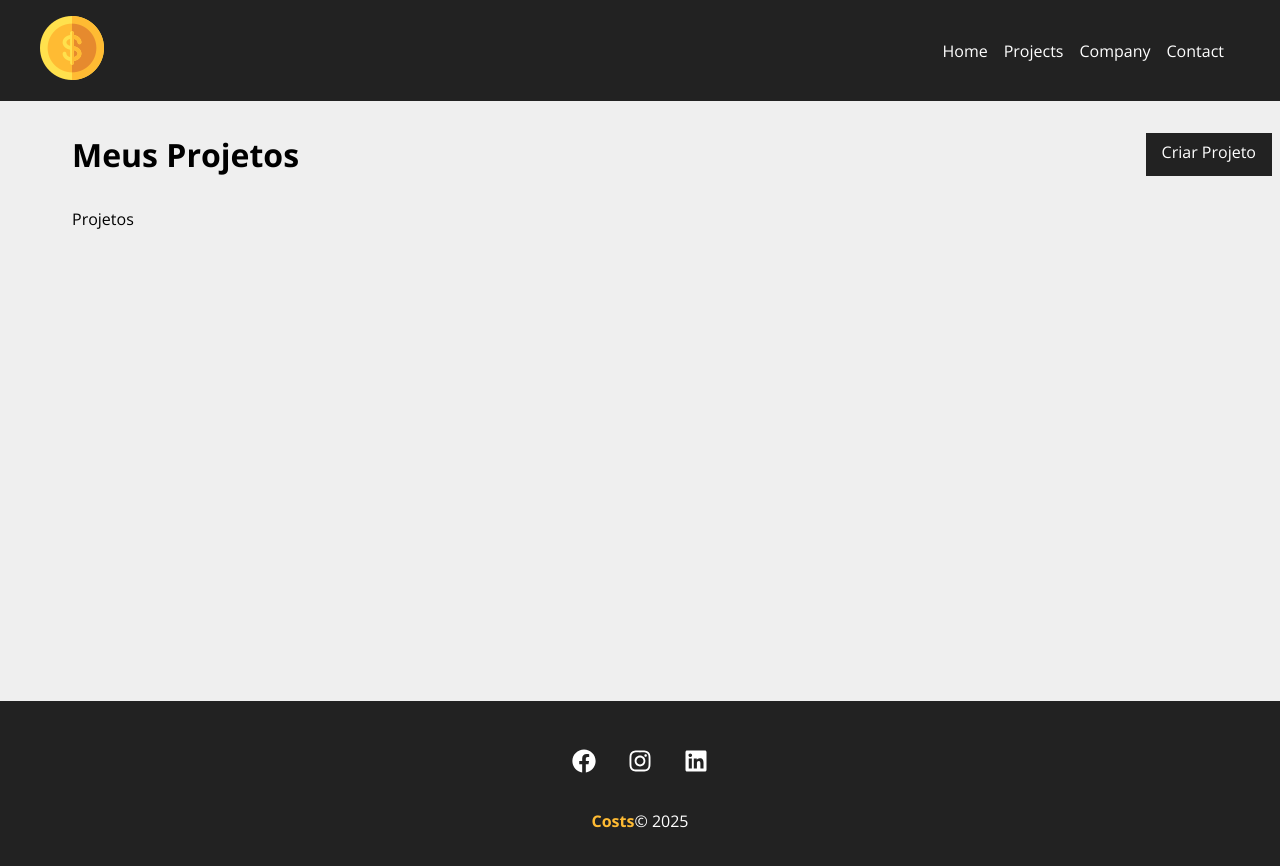
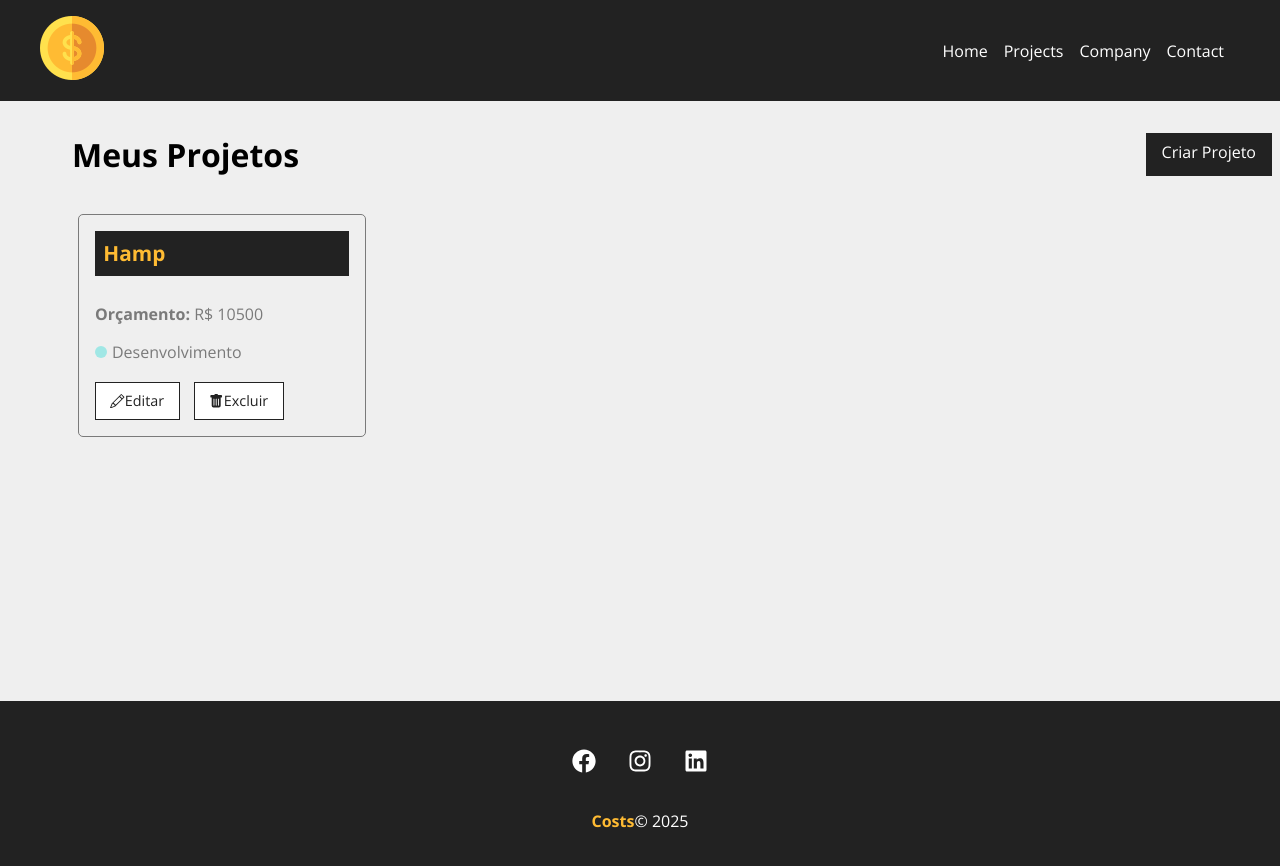
Before and after one commit to alveshenriique/projeto-react, a React (Create React App) app: page /projects in a window 1280 px wide. Shown: the top 866 px of the page. Built offline with nearby package versions, Linux system fonts and the light colour scheme; data requests are answered from the project's data file.

Commit message:
Adiciona projetos na pagina projects

```diff
--- a/db.json
+++ b/db.json
@@ -1,51 +1,9 @@
 {
   "projects": [
     {
-      "id": "4fb0",
-      "category": {
-        "id": "4",
-        "name": "Planejamento"
-      },
-      "cost": 0,
-      "services": []
-    },
-    {
-      "id": "3a98",
+      "id": "8c05",
       "name": " Hamp",
-      "budget": "1200",
-      "category": {
-        "id": "2",
-        "name": "Desenvolvimento"
-      },
-      "cost": 0,
-      "services": []
-    },
-    {
-      "id": "dba7",
-      "name": " Lib",
-      "budget": "3000",
-      "category": {
-        "id": "3",
-        "name": "Design"
-      },
-      "cost": 0,
-      "services": []
-    },
-    {
-      "id": "9876",
-      "name": " Lib",
-      "budget": "5000",
-      "category": {
-        "id": "1",
-        "name": "Infra"
-      },
-      "cost": 0,
-      "services": []
-    },
-    {
-      "id": "80cd",
-      "name": " Lib",
-      "budget": "1200",
+      "budget": "10500",
       "category": {
         "id": "2",
         "name": "Desenvolvimento"
--- a/src/components/pages/Projects.js
+++ b/src/components/pages/Projects.js
@@ -1,15 +1,34 @@
 import { useLocation } from "react-router-dom";
+import { useState, useEffect } from "react";
 import Message from "../layouts/Message";
 import Container from "../layouts/Container";
 import LinkButton from "../layouts/LinkButton";
 import styles from "./Projects.module.css";
+import ProjectCard from "../projects/ProjectCard";
 
 function Projects() {
+  const [projects, setProjects] = useState([]);
+
   const location = useLocation();
   let message = "";
   if (location.state) {
     message = location.state.message;
   }
+
+  useEffect(() => {
+    fetch('http://localhost:5000/projects', {
+      method: 'GET',
+      headers: {
+        "Content-Type": "application/json",
+      },
+    })
+      .then((resp) => resp.json())
+      .then((data) => {
+        setProjects(data);
+      })
+      .catch((err) => console.log(err));
+  }, []);
+
   return (
     <div className={styles.project_container}>
       <div className={styles.title_container}>
@@ -18,7 +37,16 @@
       </div>
       {message && <Message type="success" msg={message} />}
       <Container customClass="start">
-        <p>Projetos</p>
+        {projects.length > 0 &&
+          projects.map((project) => (
+            <ProjectCard
+              name={project.name}
+              id={project.id}
+              budget={project.budget}
+              category={project.category.name}
+              key={project.id}
+            />
+          ))}
       </Container>
     </div>
   );
--- /dev/null
+++ b/src/components/projects/ProjectCard.js
@@ -0,0 +1,27 @@
+import styles from "./ProjectCard.module.css";
+import { Link } from "react-router-dom";
+import { BsPencil, BsFillTrashFill } from "react-icons/bs";
+
+function ProjectCard({ id, name, budget, category, handleRemove }) {
+  return (
+    <div className={styles.project_card}>
+      <h4>{name}</h4>
+      <p>
+        <span>Orçamento:</span> R$ {budget}
+      </p>
+      <p className={styles.category_text}>
+        <span className={`${styles[category.toLowerCase()]}`}></span> {category}
+      </p>
+      <div className={styles.project_card_actions}>
+        <Link to="/">
+        <BsPencil /> Editar
+        </Link>
+        <button>
+            <BsFillTrashFill/> Excluir
+        </button>
+      </div>
+    </div>
+  );
+}
+
+export default ProjectCard;
--- /dev/null
+++ b/src/components/projects/ProjectCard.module.css
@@ -0,0 +1,87 @@
+.project_card {
+  padding: 1em;
+  border: 1px solid #7a7a7a;
+  border-radius: 5px;
+  width: 24%;
+  margin: 0.5%;
+}
+
+.project_card h4 {
+  background-color: #222;
+  color: #ffbb33;
+  padding: 0.4em;
+  margin-bottom: 1.3em;
+  font-size: 1.3em;
+}
+
+.project_card p {
+  color: #7a7a7a;
+  margin-bottom: 1em;
+}
+
+.project_card p span {
+  font-weight: bold;
+}
+
+.category_text {
+  display: flex;
+  align-items: center;
+}
+
+.category_text span {
+  display: block;
+  width: 12px;
+  height: 12px;
+  border-radius: 50%;
+  background-color: #ccc;
+  margin-right: 5px;
+}
+
+.category_text .infra {
+  background-color: #ffaebc;
+}
+
+.category_text .desenvolvimento {
+  background-color: #a0e7e5;
+}
+
+.category_text .design {
+  background-color: #b4f8c8;
+}
+
+.category_text .planejamento {
+  background-color: #fbe7c6;
+}
+
+.project_card_actions {
+  margin-top: 1.2em;
+  display: flex;
+  align-items: center;
+}
+
+.project_card_actions a,
+.project_card_actions button {
+  text-decoration: none;
+  border: none;
+  background-color: #fff;
+  color: #222;
+  font-size: 0.9em;
+  padding: 0.6em 1em;
+  margin-right: 1em;
+  cursor: pointer;
+  border: 1px solid #222;
+  display: flex;
+  align-items: center;
+  justify-content: center;
+  transition: 0.5s;
+}
+
+.project.card_actions svg {
+  margin-right: 0.5em;
+}
+
+.project_card_actions a:hover,
+.project_card_actions button:hover {
+  background-color: #222;
+  color: #ffbb33;
+}
```
